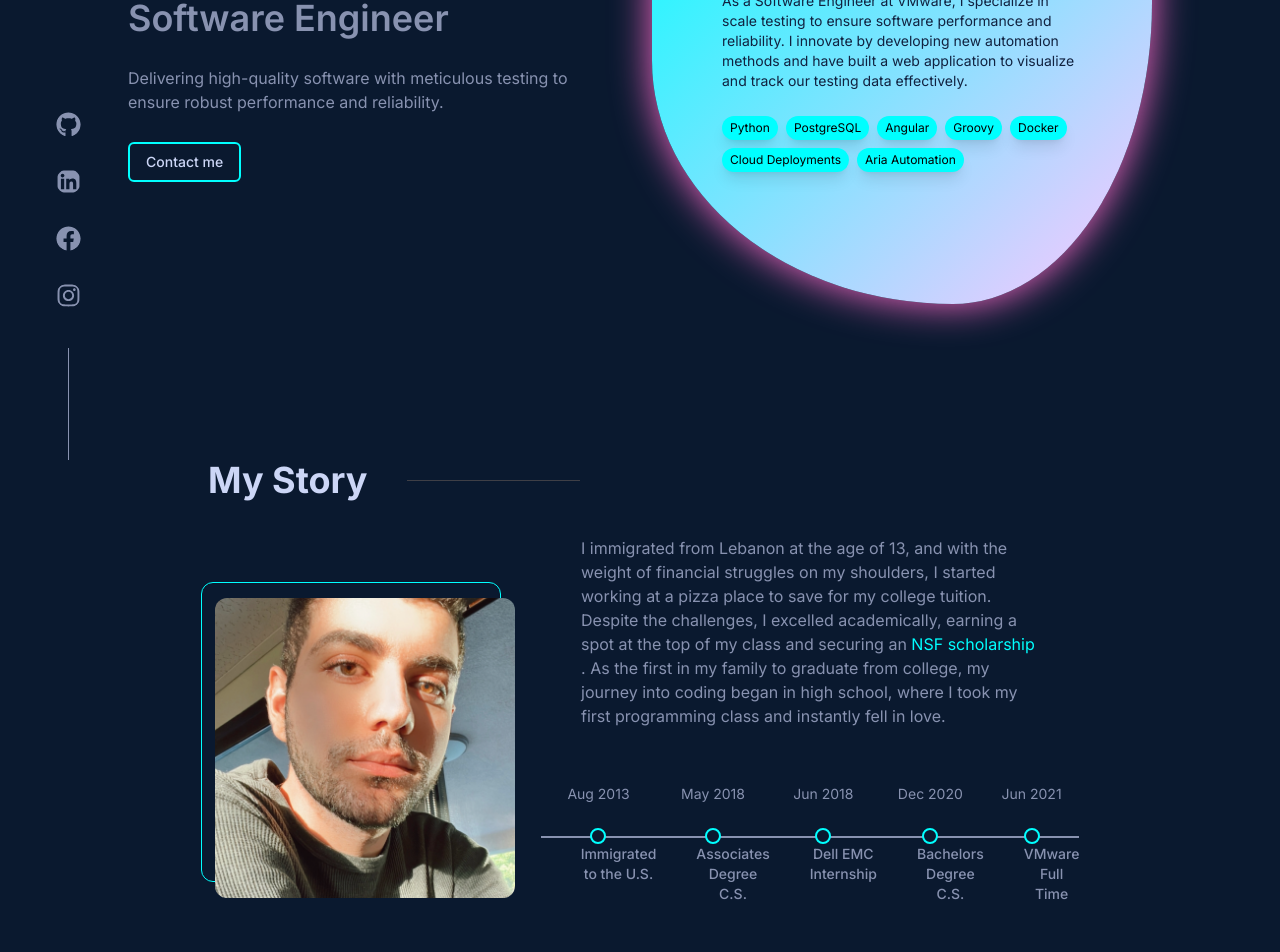
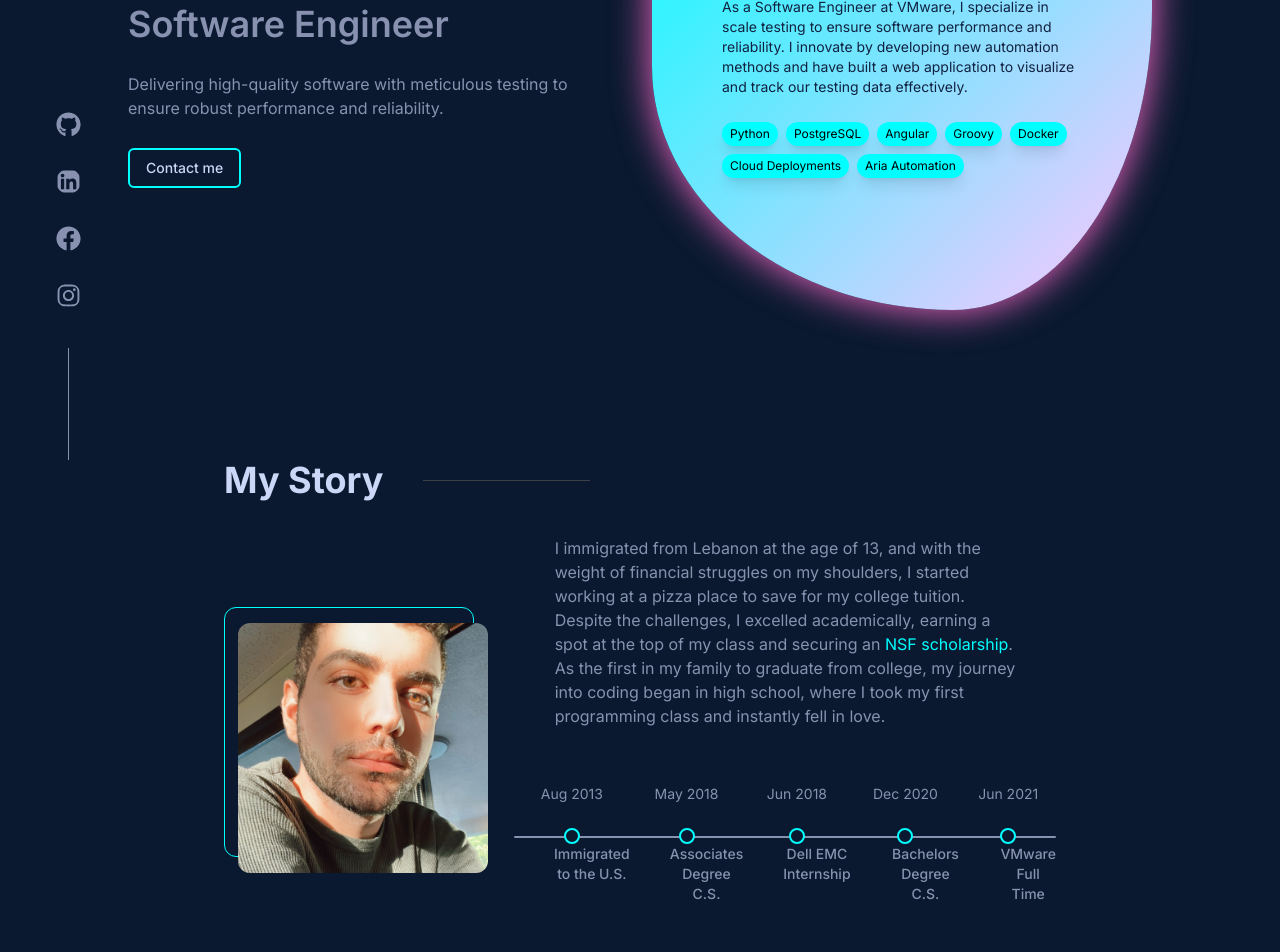
Before and after one commit to walidrafeii/portfolio, a Next.js app: page / in a window 1280 px wide. Shown: the part 340-1292 px from the top of the page. Built offline with nearby package versions, Linux system fonts and the light colour scheme.

Commit message:
minor improvements and add vertical timeline for about me section on smaller screens.

```diff
--- a/app/components/about/AboutContent.tsx
+++ b/app/components/about/AboutContent.tsx
@@ -5,10 +5,10 @@ import { AboutTimeline } from "./AboutTimeline";
 
 export const AboutContent = () => {
   return (
-    <div className="flex flex-col xl:flex-row mt-5 gap-10 justify-center">
+    <div className="flex flex-col xl:flex-row gap-14 xl:gap-10 justify-center mt-10 xl:mt-5">
       {/* Profile Image */}
-      <div className="relative w-[300px] h-[300px] border border-turquoise rounded-xl shrink-0 self-center">
-        <div className="absolute top-[15px] right-[-15px] w-[300px] h-[300px] rounded-xl overflow-hidden">
+      <div className="relative w-[250px] h-[250px] border border-turquoise rounded-xl shrink-0 self-center">
+        <div className="absolute top-[15px] right-[-15px] w-[250px] h-[250px] rounded-xl overflow-hidden">
           <Image
             src={ProfilePicture.src}
             alt="Description of image"
--- a/app/components/about/AboutSection.tsx
+++ b/app/components/about/AboutSection.tsx
@@ -1,10 +1,12 @@
 import React from "react";
 import { AboutContent } from "./AboutContent";
+import AnimatedComponent from "@components/shared/AnimatedComponent";
 
 export const AboutSection = () => {
   return (
     /** About Section */
-    <section id="about" className="w-full xl:px-20">
+    <AnimatedComponent>
+      <section id="about" className="w-full xl:px-24">
         {/* Header */}
         <div className="flex flex-row gap-5 md:gap-10 items-center justify-center xl:justify-start">
           <div className="h-[1px] bg-zinc-700 max-w-[20%] flex-grow xl:hidden"></div>
@@ -16,5 +18,6 @@ export const AboutSection = () => {
         {/* Main Content */}
         <AboutContent />
       </section>
+    </AnimatedComponent>
   );
 };
--- a/app/components/about/AboutTimeline.tsx
+++ b/app/components/about/AboutTimeline.tsx
@@ -11,9 +11,9 @@ export const AboutTimeline = () => {
 
   return (
     <div className="flex justify-center w-full py-10">
-      <div className="relative">
+      <div className="relative hidden sm:block">
         {/* Timeline Line */}
-        <div className="absolute h-[2px] bg-slate w-full top-1/2"></div>
+        <div className="absolute h-[2px] bg-slate w-full top-1/2 rounded-full"></div>
         {/* Timeline Items */}
         <div className="flex justify-between">
           {timelineData.map((item, index) => (
@@ -32,6 +32,30 @@ export const AboutTimeline = () => {
           ))}
         </div>
       </div>
+      {/* Vertical TimeLine */}
+      <div className="relative w-1/2 sm:w-1/3 block sm:hidden">
+        <div className="absolute left-1/2 transform -translate-x-1/2 h-full w-[2px] bg-slate rounded-full"></div>
+        <div className="flex flex-col items-center">
+          {timelineData.map((item, index) => (
+            <div
+              key={index}
+              className="relative mb-12 flex items-center w-full"
+            >
+              <div className="w-1/2 text-right pr-4">
+                <div className="text-sm text-slate">{item.date}</div>
+              </div>
+              <div className="relative">
+                <div className="absolute left-1/2 transform -translate-x-1/2 w-4 h-4 bg-navy rounded-full z-10 border-2 border-turquoise"></div>
+              </div>
+              <div className="w-1/2 text-left pl-4">
+                <div className="text-sm font-medium text-slate">
+                  {item.title}
+                </div>
+              </div>
+            </div>
+          ))}
+        </div>
+      </div>
     </div>
   );
 };
--- a/app/components/experience/ExperienceSection.tsx
+++ b/app/components/experience/ExperienceSection.tsx
@@ -2,7 +2,7 @@ import React from "react";
 
 export const ExperienceSection = () => {
   return (
-    <section id="about" className="w-full xl:px-20 xl:mt-44">
+    <section id="experience" className="w-full xl:px-20 xl:mt-44">
       {/* Header */}
       <div className="flex flex-row gap-5 md:gap-10 items-center justify-center xl:justify-end">
         <div className="h-[1px] bg-zinc-700 max-w-[20%] flex-grow"></div>
--- a/app/components/landing/HeroSection.tsx
+++ b/app/components/landing/HeroSection.tsx
@@ -5,11 +5,9 @@ import { HeroBlob } from "./HeroBlob";
 
 export const HeroSection = () => {
   return (
-    <div className="w-full min-h-screen">
-      <div className="flex flex-col xl:flex-row gap-10 items-center justify-around mt-36">
-        <HeroText />
-        <HeroBlob />
-      </div>
+    <div className="flex flex-col xl:flex-row gap-10 items-center justify-center min-h-screen w-full mt-24 xl:mt-0">
+      <HeroText />
+      <HeroBlob />
     </div>
   );
 };
--- a/app/components/landing/HeroText.tsx
+++ b/app/components/landing/HeroText.tsx
@@ -18,12 +18,14 @@ export const HeroText = () => {
         Delivering high-quality software with meticulous testing to ensure
         robust performance and reliability.
       </p>
-      <button
-        className={`${styles.hero__animation} border-2 font-medium border-turquoise mt-4 py-2
+      <a href="mailto:wrafei@outlook.com">
+        <button
+          className={`${styles.hero__animation} border-2 font-medium border-turquoise mt-4 py-2
                       px-4 rounded-md text-sm hover:bg-navy-light text-slate-lightest`}
-      >
-        Contact me
-      </button>
+        >
+          Contact me
+        </button>
+      </a>
     </div>
   );
 };
--- a/app/components/navigation/navbar/Navmenu.tsx
+++ b/app/components/navigation/navbar/Navmenu.tsx
@@ -19,9 +19,14 @@ export const NavMenu = () => {
           <li>Contact</li>
         </Link>
       </ul>
-      <button className="border-2 border-turquoise py-2 px-4 rounded-md text-xs hover:bg-navy-light text-slate-lightest">
-        Resume
-      </button>
+      <a
+        target="_blank"
+        href="https://wrafei-personal-work.s3.us-west-1.amazonaws.com/Walid_Rafei_Resume.pdf"
+      >
+        <button className="border-2 border-turquoise py-2 px-4 rounded-md text-xs hover:bg-navy-light text-slate-lightest">
+          Resume
+        </button>
+      </a>
     </div>
   );
 };
--- /dev/null
+++ b/app/components/shared/AnimatedComponent.tsx
@@ -0,0 +1,21 @@
+"use client";
+
+import React, { useRef, ReactNode } from "react";
+import { animateOnAppear } from "./hooks/animateOnAppear";
+
+interface AnimatedComponentProps {
+  children: ReactNode;
+}
+
+const AnimatedComponent: React.FC<AnimatedComponentProps> = ({ children }) => {
+  const ref = useRef<HTMLDivElement | null>(null);
+  const isVisible = animateOnAppear(ref);
+
+  return (
+    <div ref={ref} className={`fade-in ${isVisible ? "visible" : ""}`}>
+      {children}
+    </div>
+  );
+};
+
+export default AnimatedComponent;
--- /dev/null
+++ b/app/components/shared/hooks/animateOnAppear.tsx
@@ -0,0 +1,31 @@
+import { useState, useEffect, MutableRefObject } from "react";
+
+export const animateOnAppear = (
+  ref: MutableRefObject<Element | null>,
+  threshold: number = 0.1
+): boolean => {
+  const [hasIntersected, setHasIntersected] = useState<boolean>(false);
+
+  useEffect(() => {
+    const observer = new IntersectionObserver(
+      ([entry]) => {
+        if (entry.isIntersecting) {
+          setHasIntersected(true);
+        }
+      },
+      { threshold }
+    );
+
+    if (ref.current) {
+      observer.observe(ref.current);
+    }
+
+    return () => {
+      if (ref.current) {
+        observer.unobserve(ref.current);
+      }
+    };
+  }, [ref, threshold]);
+
+  return hasIntersected;
+};
--- a/app/globals.css
+++ b/app/globals.css
@@ -49,3 +49,14 @@ html {
   transform: scaleX(1);
   transform-origin: bottom left;
 }
+
+.fade-in {
+  opacity: 0;
+  transform: translateY(50px);
+  transition: opacity 0.8s ease-out, transform 0.8s ease-out;
+}
+
+.fade-in.visible {
+  opacity: 1;
+  transform: translateY(0);
+}
```
Lines whose indentation alone changed are shown as unchanged.
